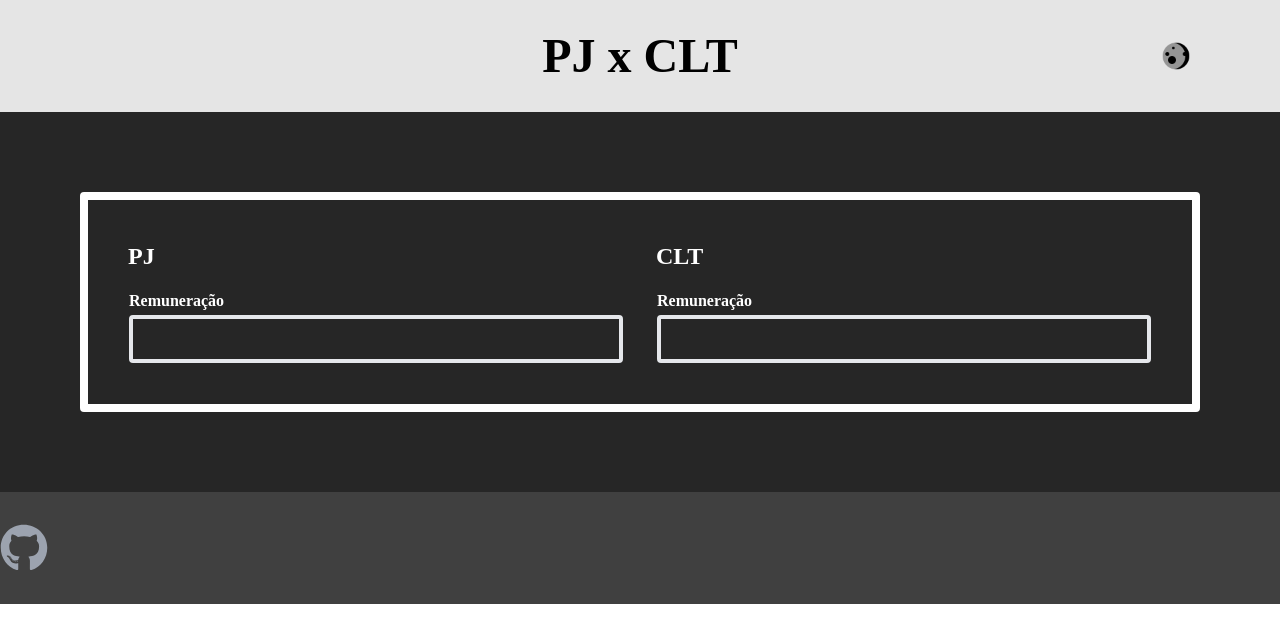
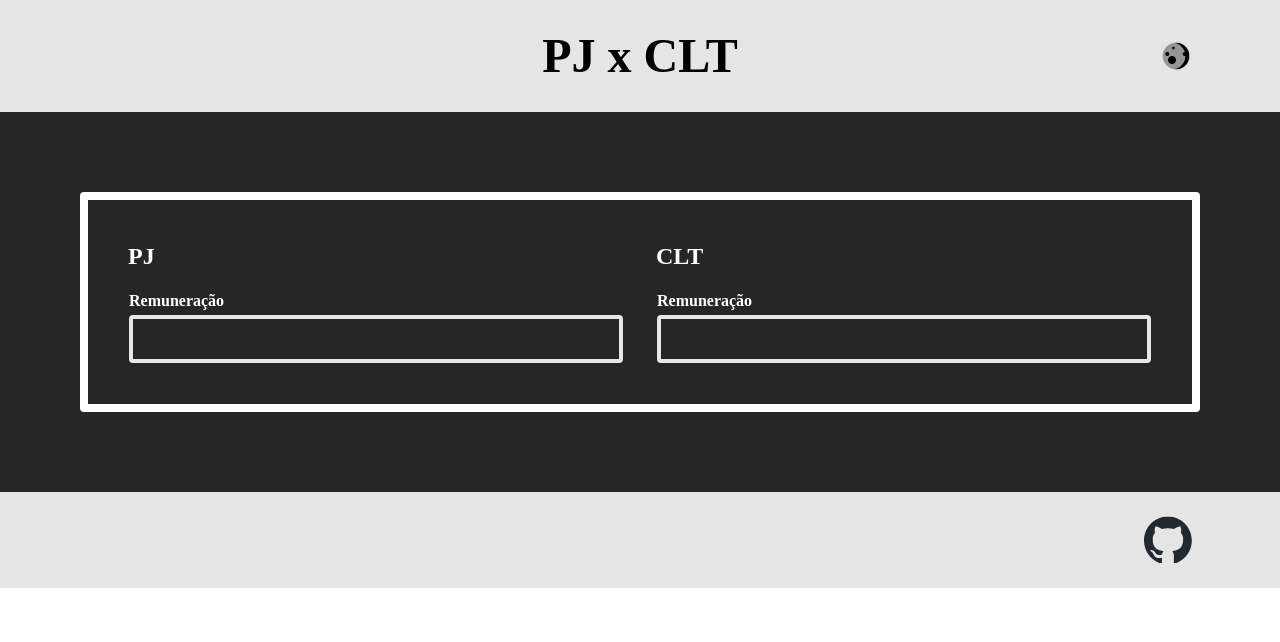
Before and after one commit to erickrodrig/pjxclt, a React (Vite) app: page / in a window 1280 px wide. Shown: the top 642 px of the page. Built offline with nearby package versions, Linux system fonts and the light colour scheme; a web font is replaced by a local one.

Commit message:
Add dark mode to footer; change github icons

```diff
--- a/src/components/Footer.tsx
+++ b/src/components/Footer.tsx
@@ -1,13 +1,15 @@
+import { useDarkMode } from "../contexts/DarkModeContext";
+import GitHubInvertocatIcon from "../assets/github-mark.svg";
+import GitHubInvertocatIconWhite from "../assets/github-mark-white.svg";
+
 const Footer = () => {
+  const { darkMode } = useDarkMode();
+
   return (
-    <footer className="bg-neutral-700 py-8 align-middle">
-      <div className="text-right">
-        <a href="https://github.com/erickrodrig/pjxclt" target="_blank" rel="noreferrer">
-          <svg className="fill-gray-400" viewBox="0 0 496 512" width="48" height="48">
-            <path d="M165.9 397.4c0 2-2.3 3.6-5.2 3.6-3.3.3-5.6-1.3-5.6-3.6 0-2 2.3-3.6 5.2-3.6 3-.3 5.6 1.3 5.6 3.6zm-31.1-4.5c-.7 2 1.3 4.3 4.3 4.9 2.6 1 5.6 0 6.2-2s-1.3-4.3-4.3-5.2c-2.6-.7-5.5.3-6.2 2.3zm44.2-1.7c-2.9.7-4.9 2.6-4.6 4.9.3 2 2.9 3.3 5.9 2.6 2.9-.7 4.9-2.6 4.6-4.6-.3-1.9-3-3.2-5.9-2.9zM244.8 8C106.1 8 0 113.3 0 252c0 110.9 69.8 205.8 169.5 239.2 12.8 2.3 17.3-5.6 17.3-12.1 0-6.2-.3-40.4-.3-61.4 0 0-70 15-84.7-29.8 0 0-11.4-29.1-27.8-36.6 0 0-22.9-15.7 1.6-15.4 0 0 24.9 2 38.6 25.8 21.9 38.6 58.6 27.5 72.9 20.9 2.3-16 8.8-27.1 16-33.7-55.9-6.2-112.3-14.3-112.3-110.5 0-27.5 7.6-41.3 23.6-58.9-2.6-6.5-11.1-33.3 2.6-67.9 20.9-6.5 69 27 69 27 20-5.6 41.5-8.5 62.8-8.5s42.8 2.9 62.8 8.5c0 0 48.1-33.6 69-27 13.7 34.7 5.2 61.4 2.6 67.9 16 17.7 25.8 31.5 25.8 58.9 0 96.5-58.9 104.2-114.8 110.5 9.2 7.9 17 22.9 17 46.4 0 33.7-.3 75.4-.3 83.6 0 6.5 4.6 14.4 17.3 12.1C428.2 457.8 496 362.9 496 252 496 113.3 383.5 8 244.8 8zM97.2 352.9c-1.3 1-1 3.3.7 5.2 1.6 1.6 3.9 2.3 5.2 1 1.3-1 1-3.3-.7-5.2-1.6-1.6-3.9-2.3-5.2-1zm-10.8-8.1c-.7 1.3.3 2.9 2.3 3.9 1.6 1 3.6.7 4.3-.7.7-1.3-.3-2.9-2.3-3.9-2-.6-3.6-.3-4.3.7zm32.4 35.6c-1.6 1.3-1 4.3 1.3 6.2 2.3 2.3 5.2 2.6 6.5 1 1.3-1.3.7-4.3-1.3-6.2-2.2-2.3-5.2-2.6-6.5-1zm-11.4-14.7c-1.6 1-1.6 3.6 0 5.9 1.6 2.3 4.3 3.3 5.6 2.3 1.6-1.3 1.6-3.9 0-6.2-1.4-2.3-4-3.3-5.6-2z" />
-          </svg>
-        </a>
-      </div>
+    <footer className="bg-neutral-200 dark:bg-neutral-700 py-12">
+      <a href="https://github.com/erickrodrig/pjxclt" target="_blank" rel="noreferrer" title="GitHub" className="absolute right-20 -translate-y-1/2 p-2 ">
+        <img src={darkMode ? GitHubInvertocatIconWhite : GitHubInvertocatIcon} width="48" height="48" />
+      </a>
     </footer>
   )
 };
```
Also changed, not shown: src/assets/github-mark-white.svg (added), src/assets/github-mark.svg (added).
